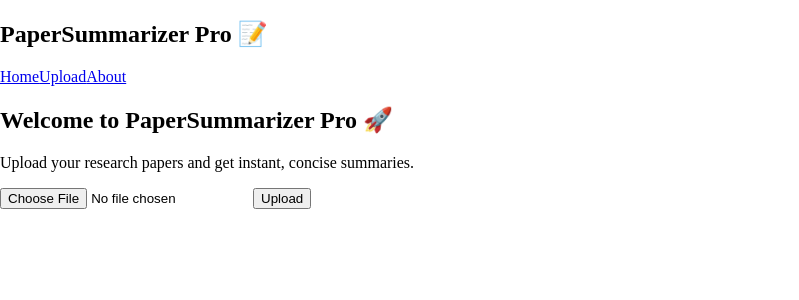
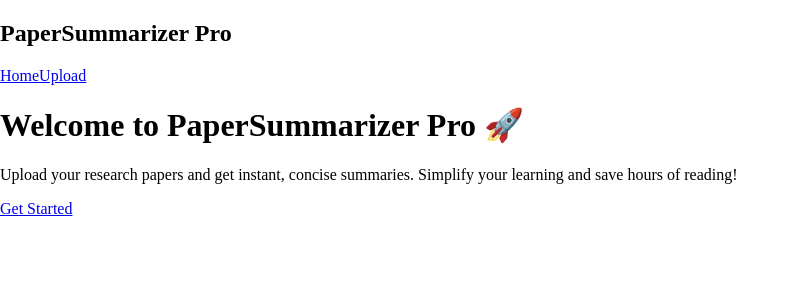
Before and after one commit to bharghavi007/papersummarizer-pro, a React app in the folder frontend/: page / in a window 1280 px wide. Shown: the top 300 px of the page, without its empty margins (0-799 px from the left). Built offline with nearby package versions, Linux system fonts and the light colour scheme; the HTML template or start-up script is replaced by a standard one.

Commit message:
Added Home and Upload pages with working Navbar Navigation

```diff
--- a/frontend/package.json
+++ b/frontend/package.json
@@ -10,9 +10,11 @@
     "preview": "vite preview"
   },
   "dependencies": {
+    "@headlessui/react": "^2.2.9",
     "axios": "^1.12.2",
     "react": "^19.1.1",
-    "react-dom": "^19.1.1"
+    "react-dom": "^19.1.1",
+    "react-router-dom": "^7.9.3"
   },
   "devDependencies": {
     "@eslint/js": "^9.36.0",
--- a/frontend/src/App.jsx
+++ b/frontend/src/App.jsx
@@ -1,20 +1,21 @@
+import { BrowserRouter as Router, Routes, Route } from "react-router-dom"
 import Navbar from "./components/Navbar"
-import PdfUpload from "./components/PdfUpload"
+import Home from "./pages/Home"
+import Upload from "./pages/Upload"
 
 function App() {
   return (
-    <div className="min-h-screen bg-gray-900 text-white">
-      <Navbar />
-      <main className="p-6">
-        <h2 className="text-3xl font-semibold text-center mt-10">
-          Welcome to PaperSummarizer Pro 🚀
-        </h2>
-        <p className="text-center mt-4 text-gray-300">
-          Upload your research papers and get instant, concise summaries.
-        </p>
-        <PdfUpload />
-      </main>
-    </div>
+    <Router>
+      <div className="min-h-screen bg-gray-900 text-white flex flex-col">
+        <Navbar />
+        <main className="flex-1">
+          <Routes>
+            <Route path="/" element={<Home />} />
+            <Route path="/upload" element={<Upload />} />
+          </Routes>
+        </main>
+      </div>
+    </Router>
   )
 }
 
--- a/frontend/src/components/Navbar.jsx
+++ b/frontend/src/components/Navbar.jsx
@@ -1,11 +1,12 @@
+import { Link } from "react-router-dom"
+
 function Navbar() {
   return (
-    <nav className="bg-gray-800 text-white px-6 py-4 flex justify-between items-center shadow-md">
-      <h1 className="text-2xl font-bold">PaperSummarizer Pro 📝</h1>
-      <div className="space-x-4">
-        <a href="#" className="hover:text-yellow-400">Home</a>
-        <a href="#" className="hover:text-yellow-400">Upload</a>
-        <a href="#" className="hover:text-yellow-400">About</a>
+    <nav className="bg-gray-800 px-6 py-4 flex justify-between items-center shadow-md">
+      <h1 className="text-xl font-bold text-blue-400">PaperSummarizer Pro</h1>
+      <div className="space-x-6">
+        <Link to="/" className="hover:text-blue-400">Home</Link>
+        <Link to="/upload" className="hover:text-blue-400">Upload</Link>
       </div>
     </nav>
   )
--- a/frontend/src/components/PdfUpload.jsx
+++ b/frontend/src/components/PdfUpload.jsx
@@ -1,5 +1,6 @@
 import { useState } from "react"
 import axios from "axios"
+import { Dialog } from "@headlessui/react"
 
 function PdfUpload() {
   const [file, setFile] = useState(null)
@@ -7,6 +8,7 @@ function PdfUpload() {
   const [summary, setSummary] = useState("")
   const [loading, setLoading] = useState(false)
   const [summarizing, setSummarizing] = useState(false)
+  const [isOpen, setIsOpen] = useState(false)
 
   const handleFileChange = (e) => {
     setFile(e.target.files[0])
@@ -38,6 +40,7 @@ function PdfUpload() {
       setSummarizing(true)
       const res = await axios.post("http://localhost:8000/summarize", { text: preview })
       setSummary(res.data.summary)
+      setIsOpen(true) // open modal
     } catch (err) {
       console.error(err)
       alert("Summarization failed!")
@@ -70,12 +73,23 @@ function PdfUpload() {
         </div>
       )}
 
-      {summary && (
-        <div className="mt-4 p-4 bg-gray-700 rounded-lg text-gray-100">
-          <h3 className="font-bold mb-2">Summary:</h3>
-          <p>{summary}</p>
+      {/* Modal for Summary */}
+      <Dialog open={isOpen} onClose={() => setIsOpen(false)} className="relative z-50">
+        <div className="fixed inset-0 bg-black/70 flex items-center justify-center">
+          <Dialog.Panel className="w-full max-w-2xl bg-gray-900 rounded-lg p-6 text-white shadow-xl">
+            <Dialog.Title className="text-xl font-bold mb-4">Summary</Dialog.Title>
+            <div className="max-h-[60vh] overflow-y-auto text-gray-300 whitespace-pre-line">
+              {summary}
+            </div>
+            <button
+              onClick={() => setIsOpen(false)}
+              className="mt-6 px-4 py-2 bg-red-500 hover:bg-red-600 rounded-lg font-bold"
+            >
+              Close
+            </button>
+          </Dialog.Panel>
         </div>
-      )}
+      </Dialog>
     </div>
   )
 }
--- /dev/null
+++ b/frontend/src/pages/Home.jsx
@@ -0,0 +1,23 @@
+import { Link } from "react-router-dom"
+
+function Home() {
+  return (
+    <div className="flex flex-col items-center justify-center text-center px-6 py-20">
+      <h1 className="text-5xl font-bold mb-6">
+        Welcome to <span className="text-blue-400">PaperSummarizer Pro 🚀</span>
+      </h1>
+      <p className="text-lg text-gray-300 max-w-2xl mb-10">
+        Upload your research papers and get instant, concise summaries.
+        Simplify your learning and save hours of reading!
+      </p>
+      <Link
+        to="/upload"
+        className="px-6 py-3 bg-blue-500 hover:bg-blue-600 rounded-xl text-lg font-semibold shadow-lg transition"
+      >
+        Get Started
+      </Link>
+    </div>
+  )
+}
+
+export default Home
--- /dev/null
+++ b/frontend/src/pages/Upload.jsx
@@ -0,0 +1,17 @@
+import PdfUpload from "../components/PdfUpload"
+
+function Upload() {
+  return (
+    <div className="p-6">
+      <h2 className="text-3xl font-semibold text-center mt-6 mb-4">
+        Upload Your Paper 📄
+      </h2>
+      <p className="text-center text-gray-300 mb-8">
+        Get AI-powered summaries in seconds.
+      </p>
+      <PdfUpload />
+    </div>
+  )
+}
+
+export default Upload
```
Also changed, not shown: 1 other file (tests, documents, lock files or other folders).
